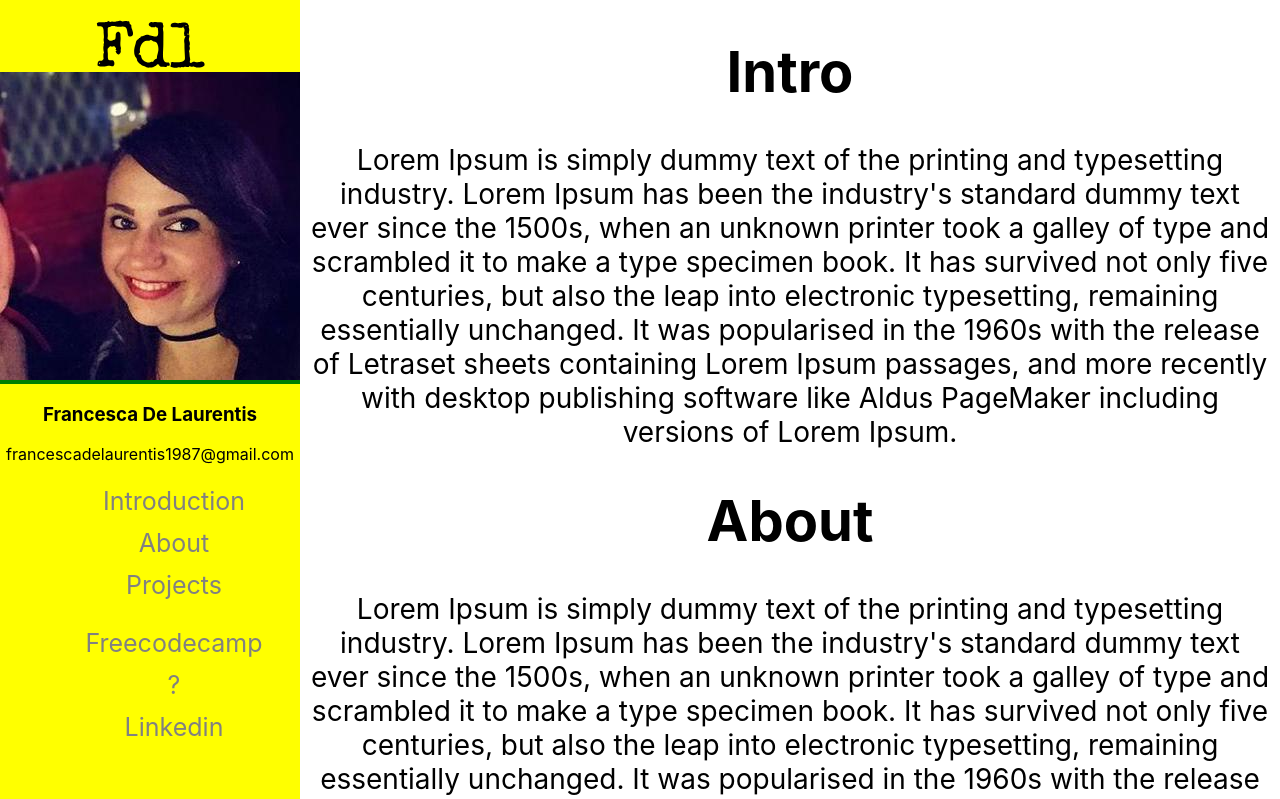
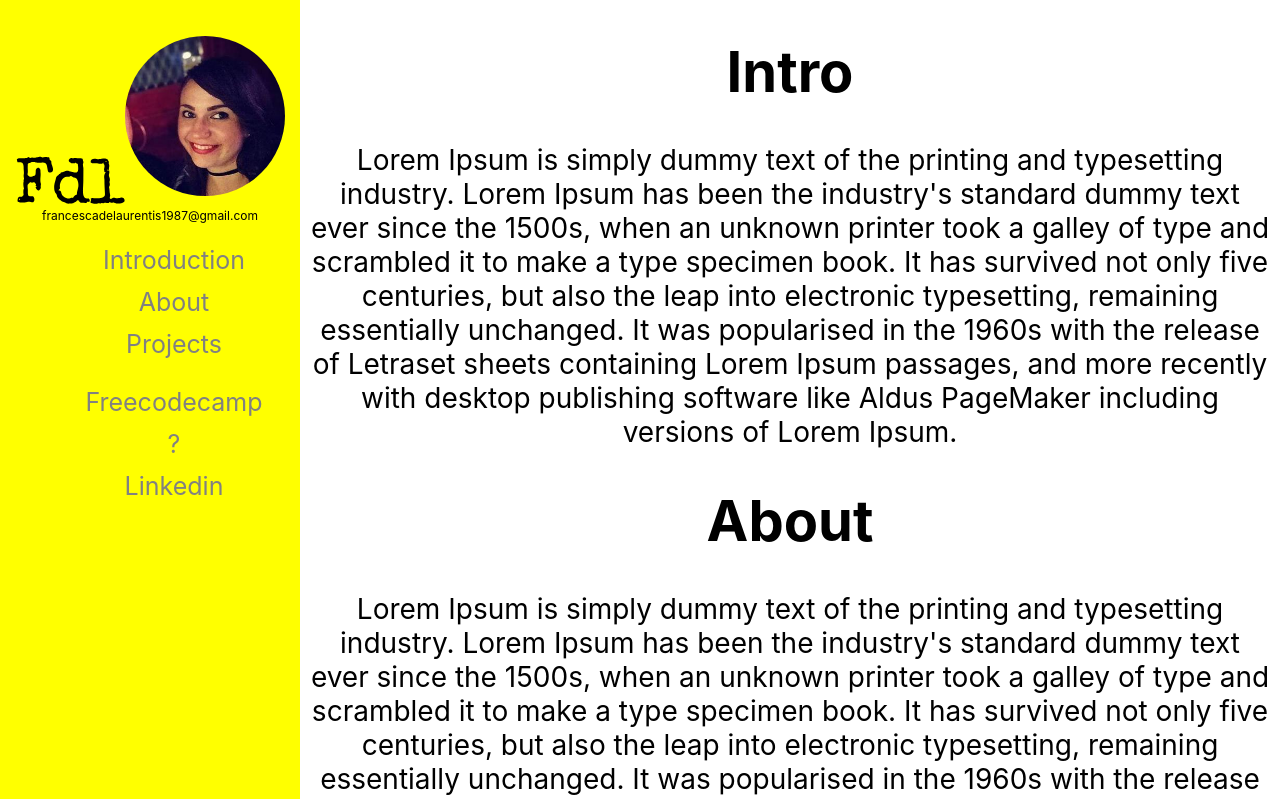
Before and after one commit to frannyfra/myPortfolio, a React (Create React App) app: page / in a window 1280 px wide. Shown: the top 799 px of the page. Built offline with nearby package versions, Linux system fonts and the light colour scheme.

Commit message:
styling nav side bar

```diff
--- a/src/components/NavBar.css
+++ b/src/components/NavBar.css
@@ -30,8 +30,20 @@
   }
 
   .author-img {
-    background-color: green;
+      width: 10em;
+      /* height: 150px; */
+      margin: 0 auto;
+      margin-top: 1em;
+      margin-bottom: 0.5em;
+      -webkit-border-radius: 50%;
+      -moz-border-radius: 50%;
+      -ms-border-radius: 50%;
+      border-radius: 50%;
   }
+.email {
+  display: block;
+  font-size: 12px;
+}
 
 
 
--- a/src/components/NavBar.js
+++ b/src/components/NavBar.js
@@ -15,8 +15,8 @@ class NavBar extends React.Component{
 
         <div className="text-center">
           <img src={logo} className="logo" alt="full name initials" />
-          <div className="author-img"><img src={profilePic} /></div>
-          <h3 id="full-name">Francesca De Laurentis</h3>
+          <img src={profilePic} className="author-img"/>
+          {/* <h3 id="full-name">Francesca De Laurentis</h3> */}
           <span className="email">francescadelaurentis1987@gmail.com</span>
         </div>
 
```
